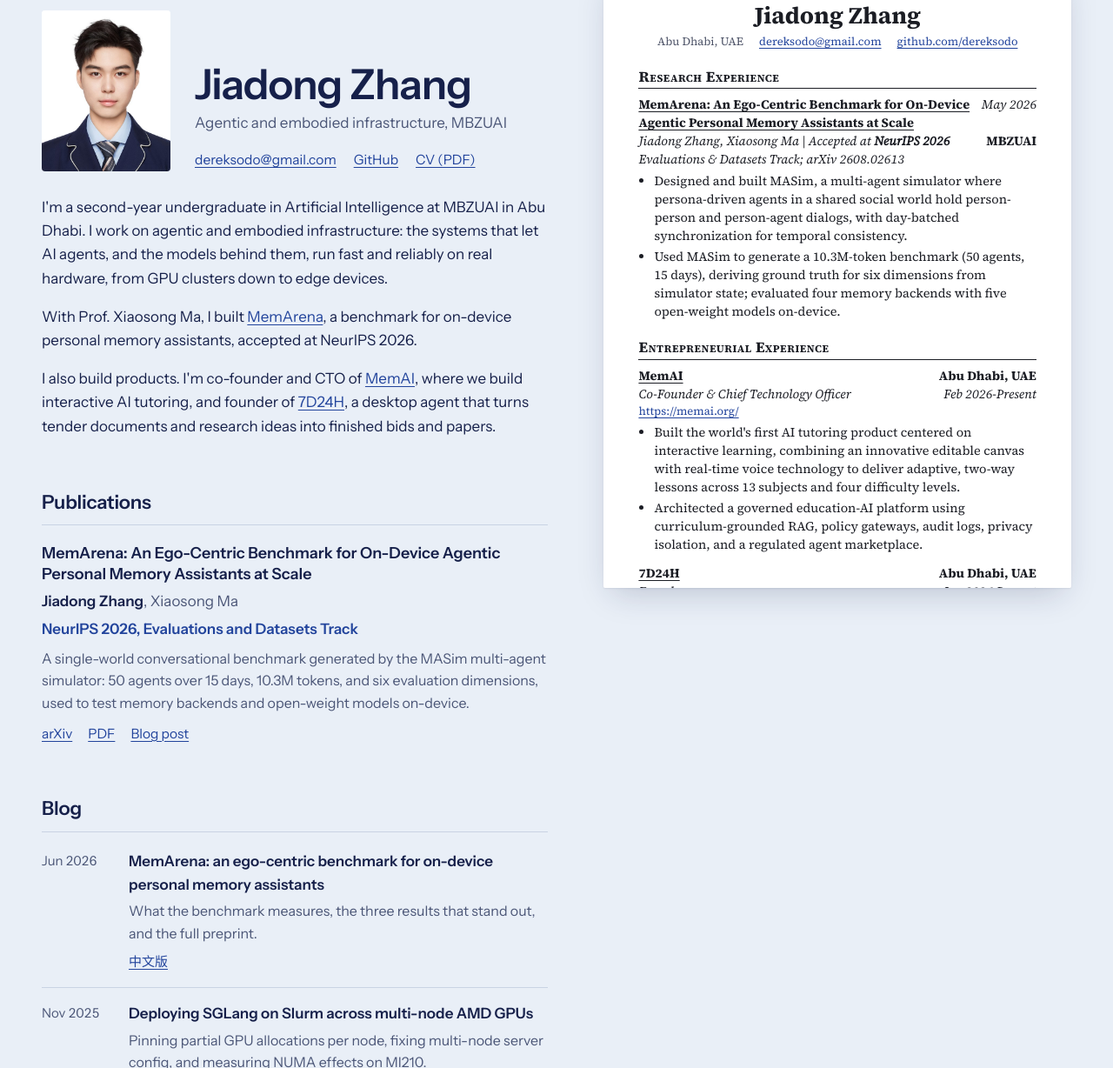
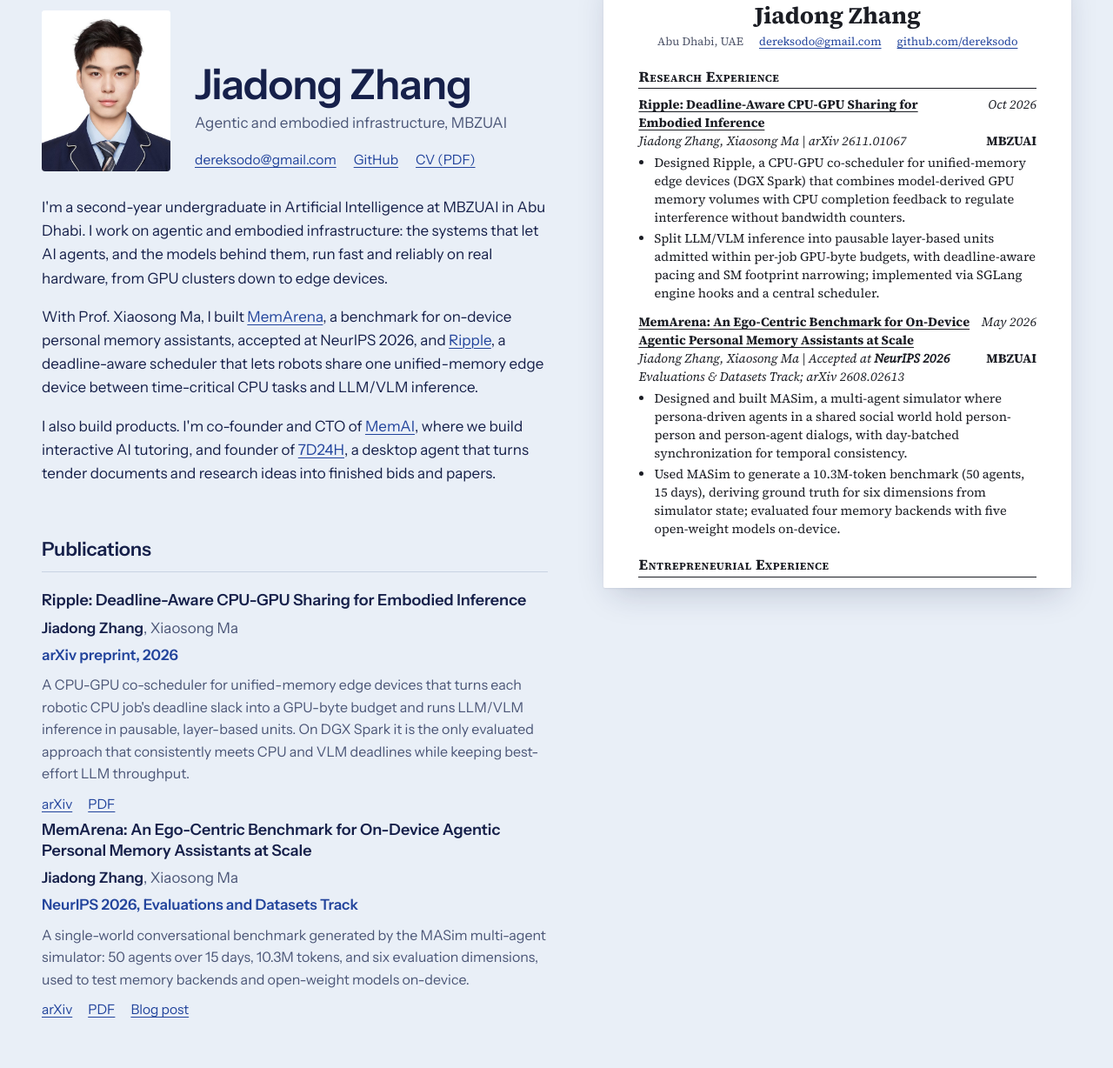
Before and after one commit to dereksodo/dereksodo.github.io, a plain HTML site: page index.html in a window 1280 px wide. Shown: the part 100-1328 px from the top of the page at 87% size. Drawn offline with Linux system fonts and the light colour scheme.

Commit message:
Add Ripple preprint to publications, intro, and CV
List Ripple (arXiv 2611.01067) first under Publications, mention it in
the intro, add it to the CV's research experience, and reprint cv.pdf.

Co-Authored-By: Claude Opus 5.5 <noreply@anthropic.com>

```diff
--- a/index.html
+++ b/index.html
@@ -54,12 +54,22 @@
           </div>
 
           <p>I'm a second-year undergraduate in Artificial Intelligence at MBZUAI in Abu Dhabi. I work on agentic and embodied infrastructure: the systems that let AI agents, and the models behind them, run fast and reliably on real hardware, from GPU clusters down to edge devices.</p>
-          <p>With Prof. Xiaosong Ma, I built <a href="#publications">MemArena</a>, a benchmark for on-device personal memory assistants, accepted at NeurIPS 2026.</p>
+          <p>With Prof. Xiaosong Ma, I built <a href="#publications">MemArena</a>, a benchmark for on-device personal memory assistants, accepted at NeurIPS 2026, and <a href="#publications">Ripple</a>, a deadline-aware scheduler that lets robots share one unified-memory edge device between time-critical CPU tasks and LLM/VLM inference.</p>
           <p>I also build products. I'm co-founder and CTO of <a href="https://memai.org/">MemAI</a>, where we build interactive AI tutoring, and founder of <a href="https://7d24h.work/">7D24H</a>, a desktop agent that turns tender documents and research ideas into finished bids and papers.</p>
         </section>
 
         <section id="publications" aria-labelledby="publications-title">
           <h2 id="publications-title">Publications</h2>
+          <article class="pub">
+            <h3><a href="https://arxiv.org/abs/2611.01067">Ripple: Deadline-Aware CPU-GPU Sharing for Embodied Inference</a></h3>
+            <p class="authors"><strong>Jiadong Zhang</strong>, Xiaosong Ma</p>
+            <p class="venue">arXiv preprint, 2026</p>
+            <p class="summary">A CPU-GPU co-scheduler for unified-memory edge devices that turns each robotic CPU job's deadline slack into a GPU-byte budget and runs LLM/VLM inference in pausable, layer-based units. On DGX Spark it is the only evaluated approach that consistently meets CPU and VLM deadlines while keeping best-effort LLM throughput.</p>
+            <p class="pub-links">
+              <a href="https://arxiv.org/abs/2611.01067">arXiv</a>
+              <a href="https://arxiv.org/pdf/2611.01067">PDF</a>
+            </p>
+          </article>
           <article class="pub">
             <h3><a href="https://arxiv.org/abs/2608.02613">MemArena: An Ego-Centric Benchmark for On-Device Agentic Personal Memory Assistants at Scale</a></h3>
             <p class="authors"><strong>Jiadong Zhang</strong>, Xiaosong Ma</p>
@@ -118,6 +128,20 @@
 
           <section>
             <h3>Research Experience</h3>
+            <article class="entry">
+              <div class="entry-heading">
+                <a class="title-link" href="https://arxiv.org/abs/2611.01067">Ripple: Deadline-Aware CPU-GPU Sharing for Embodied Inference</a>
+                <span class="entry-date">Oct 2026</span>
+              </div>
+              <div class="entry-subheading">
+                <span class="entry-role">Jiadong Zhang, Xiaosong Ma | arXiv 2611.01067</span>
+                <span class="entry-place">MBZUAI</span>
+              </div>
+              <ul>
+                <li>Designed Ripple, a CPU-GPU co-scheduler for unified-memory edge devices (DGX Spark) that combines model-derived GPU memory volumes with CPU completion feedback to regulate interference without bandwidth counters.</li>
+                <li>Split LLM/VLM inference into pausable layer-based units admitted within per-job GPU-byte budgets, with deadline-aware pacing and SM footprint narrowing; implemented via SGLang engine hooks and a central scheduler.</li>
+              </ul>
+            </article>
             <article class="entry">
               <div class="entry-heading">
                 <a class="title-link" href="https://arxiv.org/abs/2608.02613">MemArena: An Ego-Centric Benchmark for On-Device Agentic Personal Memory Assistants at Scale</a>
```
Also changed, not shown: 1 other file.
